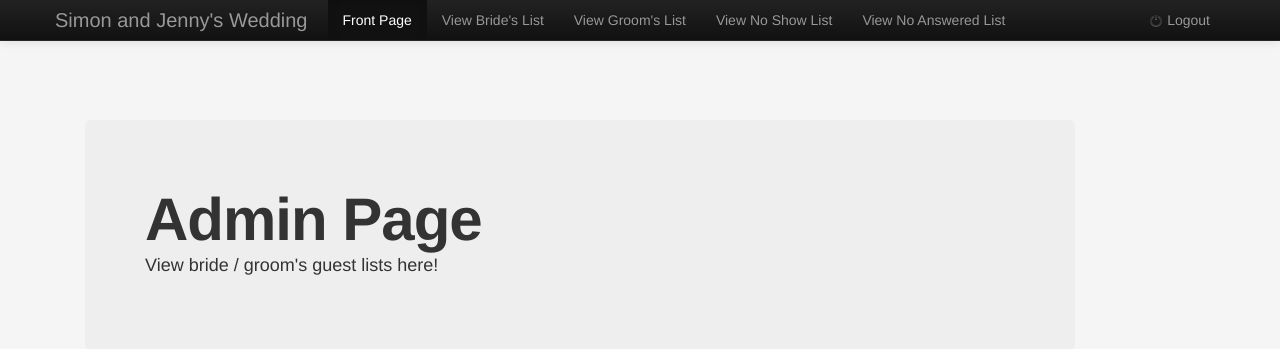
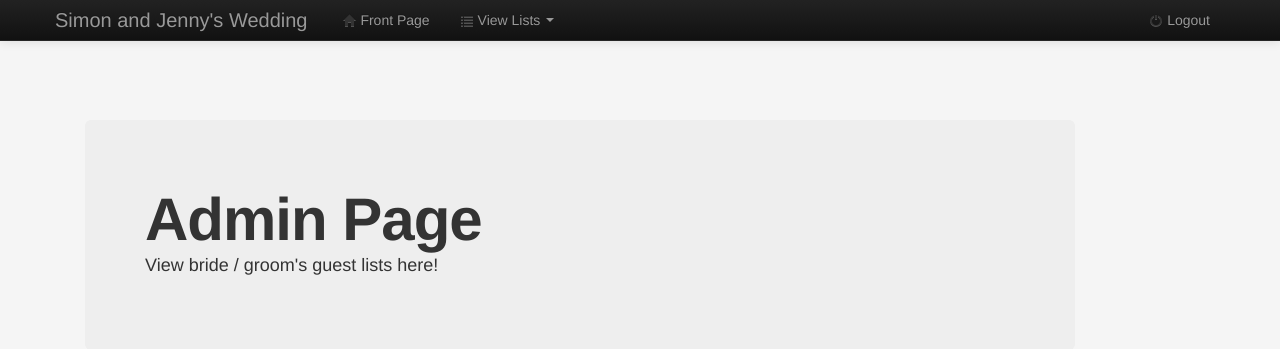
Before and after one commit to cyoon84/wedding_planner, a PHP site: page /admin.php?id=1 in a window 1280 px wide. Shown: the top 349 px of the page. Run offline with PHP 8.4, Linux system fonts and the light colour scheme; the visitor is signed in with stand-in values (Sample User, id 1); some libraries are stand-ins or nearby versions.

Commit message:
top menubar rewrite for admin pages

```diff
--- a/admin.php
+++ b/admin.php
@@ -20,23 +20,11 @@ if (!check_login()) {
 </head>
 <body>
 <div class='navbar navbar-inverse navbar-fixed-top'>
-  <div class='navbar-inner'>
-  	<div class="container">
-	    <a class='brand' href='admin.php'>Simon and Jenny's Wedding</a>
-	    <ul class='nav'>
-	      <li class='active'><a href='admin.php'>Front Page</a></li>
-	      <li><a href='guest_list.php?id=bride'>View Bride's List</a></li>
-	      <li><a href='guest_list.php?id=groom'>View Groom's List</a></li>
-	      <li><a href='guest_list.php?id=noShow'>View No Show List</a></li>
-	      <li><a href='guest_list.php?id=noAnswer'>View No Answered List</a></li>
-	    </ul>
-	    <ul class='nav pull-right'>
-	    	<li>
-				<a href='logout.php'><i class="icon-off"></i>&nbsp;Logout</a>
-	    	</li>
-	    </ul>
-	</div>
-   </div>
+<?php
+	$id = $_GET['id'];
+	$menu = render_menu($id);
+	echo $menu;
+?>
  </div>
  <div class="container"  style="margin-top:80px">
 	<div class="hero-unit span9">
--- a/library.php
+++ b/library.php
@@ -75,21 +75,21 @@
 
 	/* rendering menu at admin page */
 	function render_menu($id) {
-		$menu_html =  "<div class='navbar-inner'><div class='container'><a class='brand' href='admin.php'>Simon and Jenny's Wedding</a><ul class='nav'><li><a href='admin.php'>Front Page</a></li>";
+		$menu_html =  "<div class='navbar-inner'><div class='container'><a class='brand' href='admin.php'>Simon and Jenny's Wedding</a><ul class='nav'><li><a href='admin.php'><i class='icon-home'></i>&nbsp;Front Page</a></li>";
 
-		if ($id == 'bride') {
-      		$menu_html = $menu_html."<li class='active'><a href='guest_list.php?id=bride'>View Bride's List</a></li><li><a href='guest_list.php?id=groom'>View Groom's List</a></li><li><a href='guest_list.php?id=noShow'>View No Show List</a></li><li><a href='guest_list.php?id=noAnswer'>View No Answer List</a></li>";
-      	}
-      	if ($id == 'groom') {
-      		$menu_html = $menu_html."<li><a href='guest_list.php?id=bride'>View Bride's List</a></li><li class='active'><a href='guest_list.php?id=groom'>View Groom's List</a></li><li><a href='guest_list.php?id=noShow'>View No Show List</a></li><li><a href='guest_list.php?id=noAnswer'>View No Answer List</a></li>";
-      	}
-      	if ($id == 'noShow') {
-      		$menu_html = $menu_html."<li><a href='guest_list.php?id=bride'>View Bride's List</a></li><li><a href='guest_list.php?id=groom'>View Groom's List</a></li><li class='active'><a href='guest_list.php?id=noShow'>View No Show List</a></li><li><a href='guest_list.php?id=noAnswer'>View No Answer List</a></li>";
-      	}
-      	if ($id == 'noAnswer') {
-      		$menu_html = $menu_html."<li><a href='guest_list.php?id=bride'>View Bride's List</a></li><li><a href='guest_list.php?id=groom'>View Groom's List</a></li><li><a href='guest_list.php?id=noShow'>View No Show List</a></li><li class='active'><a href='guest_list.php?id=noAnswer'>View No Answer List</a></li>";
-      	}
-  		$menu_html = $menu_html. "</ul>";
+  		$menu_html = $menu_html.
+
+  		                      "<li class='dropdown'>
+                        <a href='#' class='dropdown-toggle' data-toggle='dropdown'><i class='icon-list'></i>&nbsp;View Lists <b class='caret'></b></a>
+                        <ul class='dropdown-menu'>
+                          <li><a href='guest_list.php?id=bride'>Bride's List</a></li>
+                          <li><a href='guest_list.php?id=groom'>Groom's list</a></li>
+                          <li class='divider'></li>
+                          <li><a href='guest_list.php?id=noShow'>No show list</a></li>
+                          <li><a href='guest_list.php?id=noAnswer'>No answer list</a></li>
+
+                        </ul>
+                      </li></ul>";
   		$menu_html = $menu_html."<ul class='nav pull-right'><li><a href='logout.php'><i class='icon-off'></i>&nbsp;Logout</a></li></ul></div></div>";
   		return $menu_html;
 	}
```
